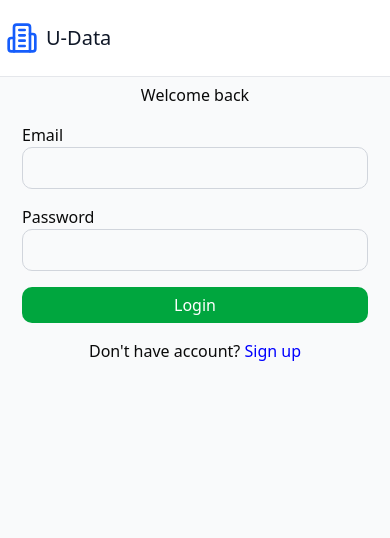
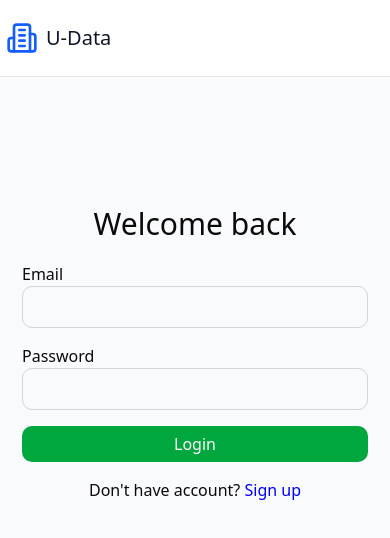
Before and after one commit to Orel-y/UData, a React (Vite) app in the folder udatafrontend/: page / in a window 390 px wide. Shown: the top 538 px of the page. Built offline with nearby package versions, Linux system fonts and the light colour scheme.

Commit message:
ui update

```diff
--- a/udatafrontend/src/index.css
+++ b/udatafrontend/src/index.css
@@ -1284,5 +1284,12 @@ html {
     }
     main{
       padding: 0;
+      flex-direction: column;
+    }
+    .login{
+      margin-top: 14vh;
+    }
+    .login h3{
+      font-size: 30px;
     }
 }
--- a/udatafrontend/src/pages/LoginPage.tsx
+++ b/udatafrontend/src/pages/LoginPage.tsx
@@ -30,7 +30,7 @@ export default function LoginPage() {
         login(formData);
     }
   return (
-    <div className='block item-center justify-center max-w-md  mx-auto'>
+    <div className='block item-center justify-center max-w-md  mx-auto login'>
         <h3 className='text-center '>Welcome back</h3>
         <form onSubmit={(e)=>handleSubmit(e)}>
             <div className="m-4">
```
